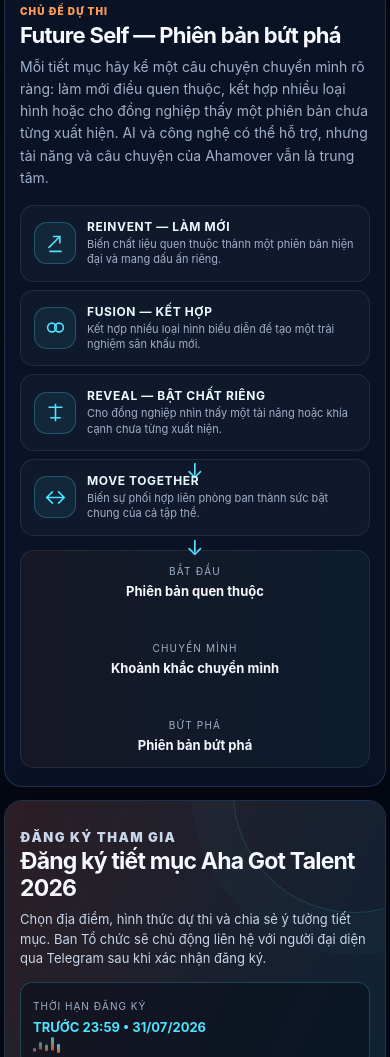
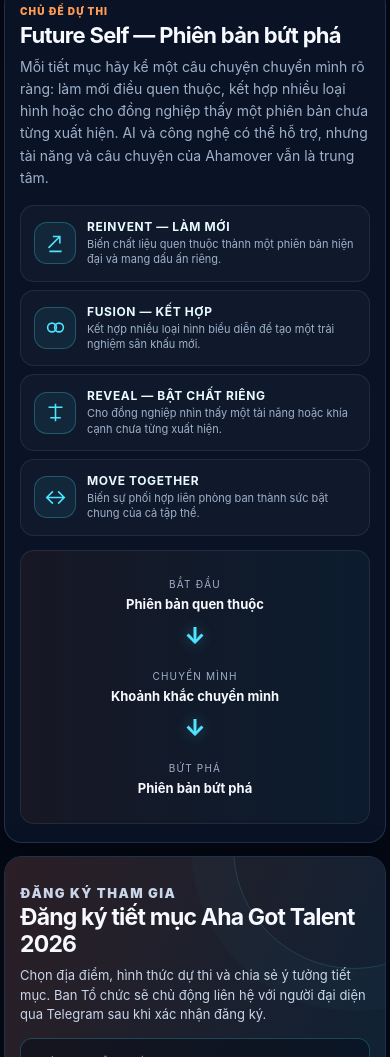
Before and after one commit to lucydinh04/Aha_Talent_2026, a plain HTML site: page index.html in a window 390 px wide. Shown: the part 4996-6053 px from the top of the page. Drawn offline with Linux system fonts and the light colour scheme.

Commit message:
Update index.html

```diff
--- a/index.html
+++ b/index.html
@@ -2873,6 +2873,45 @@
         animation-duration: .01ms !important;
         animation-iteration-count: 1 !important;
         transition-duration: .01ms !important;
+      }
+    }
+
+
+    /* FIX: vertical transformation arrows on mobile */
+    @media (max-width: 760px) {
+      .transformation-line {
+        display: flex;
+        flex-direction: column;
+        align-items: stretch;
+        gap: 0;
+      }
+
+      .transform-arrow {
+        display: none !important;
+      }
+
+      .transform-node {
+        position: relative;
+        width: 100%;
+        padding: 13px 8px;
+        text-align: center;
+      }
+
+      .transform-node:not(:last-child)::after {
+        content: "↓";
+        display: block;
+        width: 100%;
+        margin: 13px auto -4px;
+        color: var(--cyan);
+        font-size: 23px;
+        font-weight: 800;
+        line-height: 1;
+        text-align: center;
+        text-shadow: 0 0 14px rgba(78,227,255,.35);
+      }
+
+      .mission {
+        overflow: hidden;
       }
     }
 
```
